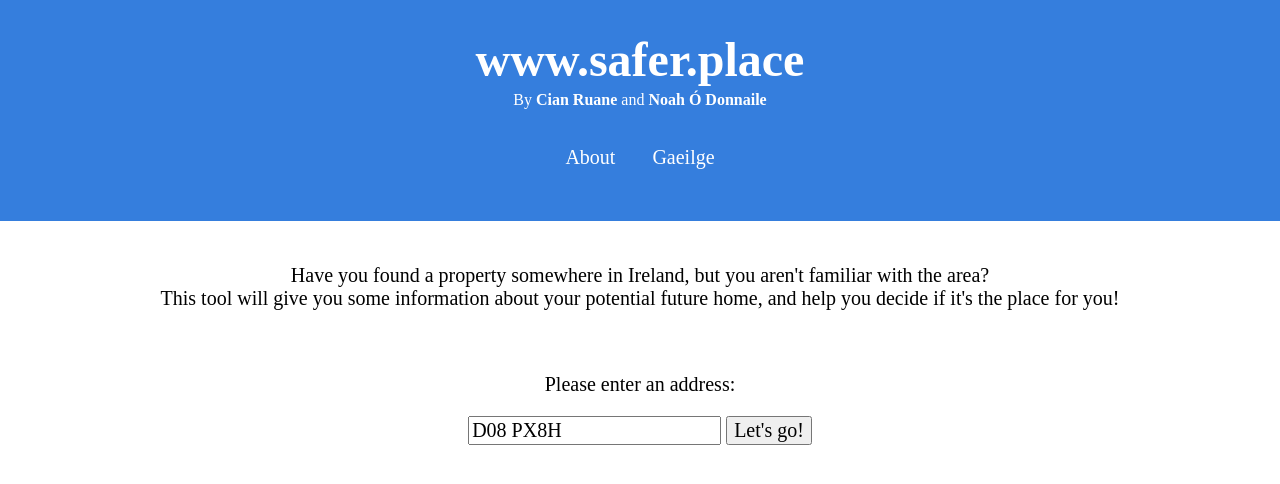
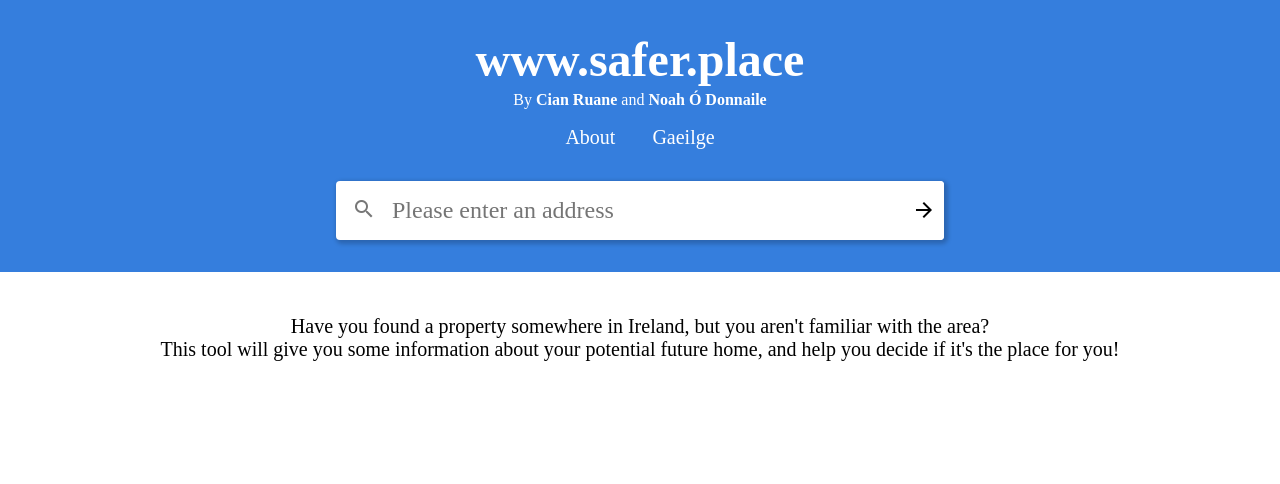
Before and after one commit to CianLR/coireacht, a Flask app: page / in a window 1280 px wide. Shown: the top 484 px of the page. Run offline with Flask 2, Linux system fonts and the light colour scheme; parts of the project's set-up code (start-up, migrations or seed data) failed here and were passed over; some libraries are stand-ins or nearby versions.

Commit message:
Moved the search bar into the header to make it look pretty

```diff
--- a/templates/base.html
+++ b/templates/base.html
@@ -4,6 +4,7 @@
 <head>
   <meta charset="utf-8">
   <title>www.safer.place</title>
+  <link href="https://fonts.googleapis.com/icon?family=Material+Icons" rel="stylesheet">
   <link rel="stylesheet" href="https://unpkg.com/tachyons@4.5.3/css/tachyons.min.css"/>
   <script>
     (function(i,s,o,g,r,a,m){i['GoogleAnalyticsObject']=r;i[r]=i[r]||function(){
@@ -13,22 +14,28 @@
 
     ga('create', 'UA-96373918-1', 'auto');
     ga('send', 'pageview');
-
   </script>
 </head>
 <body class="pa0 ma0">
-<div class="white bg-blue pa4 ma0 tc">
-<a href="/?lang={{lang}}" class="link"><p class="f1 b ma0 no-underline white">www.safer.place</p></a>
+<header class="white bg-blue pa4 ma0 tc">
+  <a href="/?lang={{lang}}" class="link"><h1 class="f1 b ma0 no-underline white">www.safer.place</h1></a>
   <p class="f5 mt1 mb0">{{ langvalues.subtitle }}</p>
-<ul class="list pl0 pt3 f4">
-<li class="dib pr4"><a href="/about?lang={{ lang }}" class="link white">{{ langvalues.about }}</a></li>
-<li class="dib"><a href="/?lang={{ langvalues.otherLangId}}" class="link white">{{ langvalues.otherLang }}</a></li>
-</ul>
+  <nav class="list pl0 pt3 f4">
+    <a href="/about?lang={{ lang }}" class="link white ma3">{{ langvalues.about }}</a>
+    <a href="/?lang={{ langvalues.otherLangId}}" class="link white ma3">{{ langvalues.otherLang }}</a>
+  </nav>
+  <div class="bg-blue tc flex justify-center">
+    <form action="details" class="mt4 mh0 w-50 shadow-3-l flex cf br2 bg-white">
+      <i class="material-icons f3 pl3 pt3 gray">search</i>
+      <input name="input" value="{{ address|e }}" placeholder="{% block pleaseEnterLabel %}{{ pleaseEnterLabel }}{% endblock %}" class="bn f3 pa3 w-90 border-box input-reset">
+      <input type="hidden" name="lang" value="{{ lang }}"></input>
+      <button type="submit" class="bn f2 pa2 button-reset bg-white br2 h-100 br--right self-end pointer"><i class="material-icons">arrow_forward</i></input>
+    </form>
   </div>
-<div class="bg-white f4 tc mh5">
-<br/>
+</header>
+<content class="bg-white f4 tc mh5">
 {% block body %}
 body
 {% endblock %}
-</div>
+</content>
 </body>
--- a/templates/index.html
+++ b/templates/index.html
@@ -1,13 +1,5 @@
 {% extends 'base.html' %}
 {% block body %}
 <p>{% block blurb %}blurb{% endblock %}</p>
-	<br/>
-    <p>{{ langvalues.pleaseEnterLabel }}</p>
-    <p>{% block pleaseEnterLabel %}pleaseEnterLabel{% endblock %}:</p>
-    <form action="/details" method="get">
-    <input type="text" name="input" value="D08 PX8H"></input>
-    <input type="hidden" name="lang" value="{{ lang }}"></input>
-    <input type="submit" value="{% block submitText %}submitText{% endblock %}"></input>
-    </form>
 {% endblock %}
 Lang values = "{{ langvalues.submitText }}"
```
Also changed, not shown: templates/details.html (line endings or trailing spaces). Lines whose indentation alone changed are shown as unchanged.
